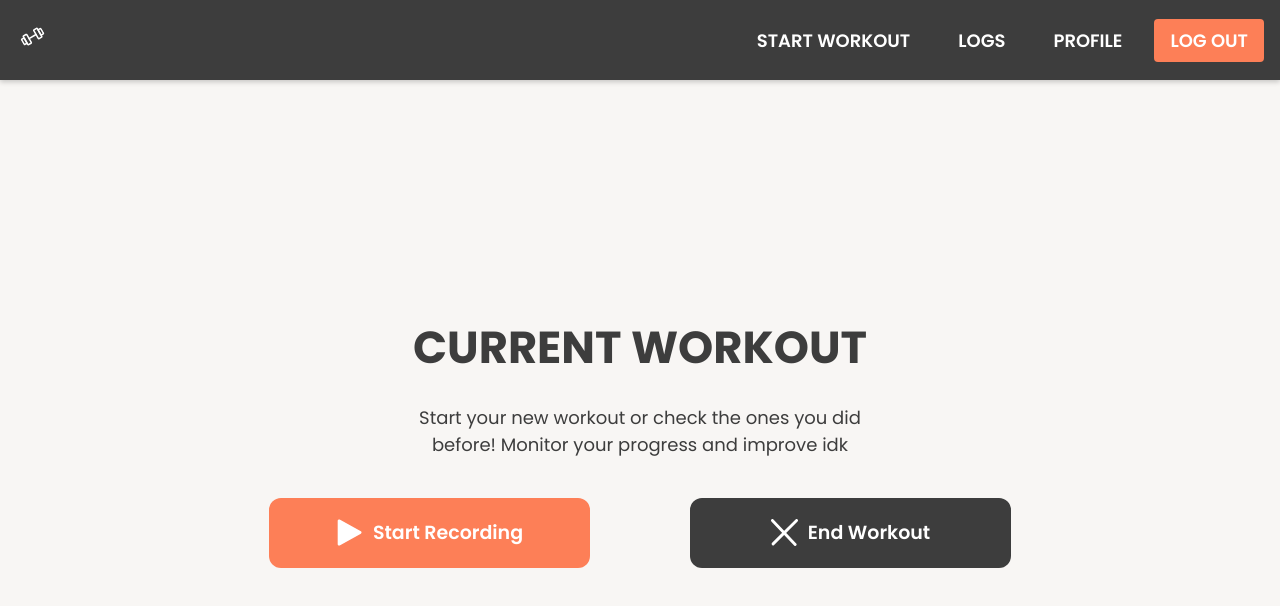
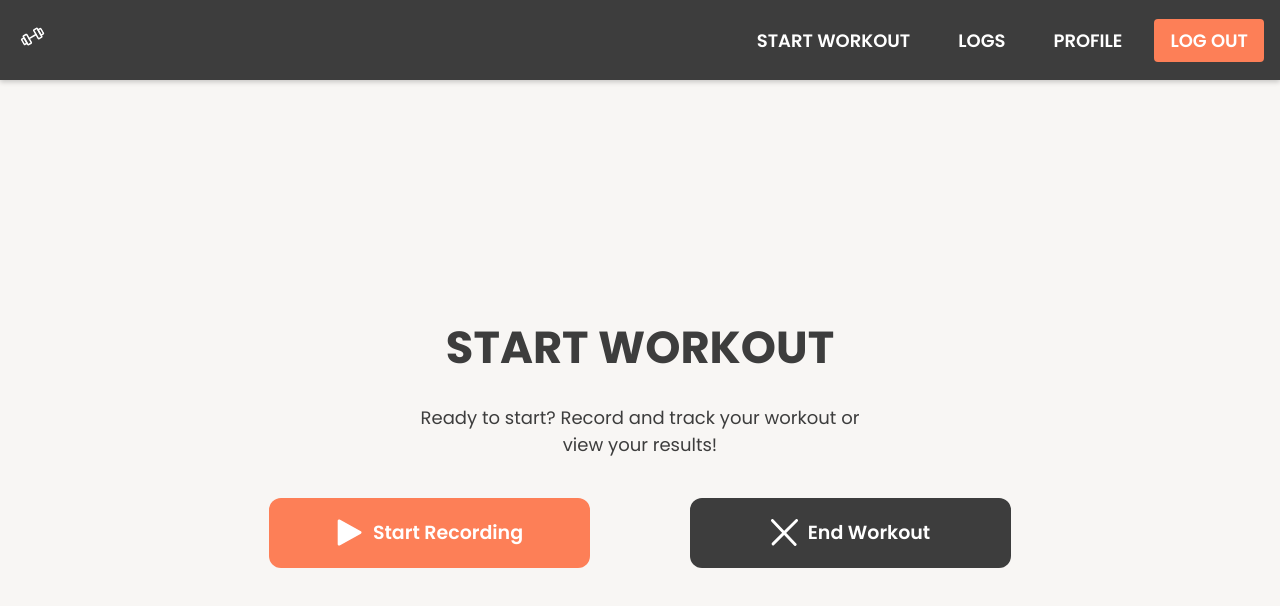
Before and after one commit to jonasbj99/P7-707, a React (Create React App) app in the folder SmartFit-app/: page /current-workout in a window 1280 px wide. Shown: the top 606 px of the page. Built offline with nearby package versions, Linux system fonts and the light colour scheme.

Commit message:
Fixed navbar + added paragraphs

```diff
--- a/SmartFit-app/src/components/Navbar/Navbar.tsx
+++ b/SmartFit-app/src/components/Navbar/Navbar.tsx
@@ -32,10 +32,10 @@ function Navbar({ logoImg, logoAlt }: NavbarProps) {
 
       {/*Menu links*/}
       <nav className={`${styles.navLinks} ${menuOpen ? styles.menuOpen : ''}`}>
-        <Link to="/login">
+        <Link to="/current-workout">
           <img src={loginIcon} alt="Login Icon" className={styles.icon} /> Start workout
         </Link>
-        <Link to="/login">
+        <Link to="/logs">
           <img src={loginIcon} alt="Login Icon" className={styles.icon} /> Logs
         </Link>
         <Link to="/login">
--- a/SmartFit-app/src/pages/CurrentWorkout/CurrentWorkout.tsx
+++ b/SmartFit-app/src/pages/CurrentWorkout/CurrentWorkout.tsx
@@ -22,8 +22,8 @@ const CurrentWorkout = () => {
       <div className="home-section">
         <Header
           variant={'phoneM'}
-          title='Current workout'
-          paragraph={'Start your new workout or check the ones you did before! Monitor your progress and improve idk'
+          title='Start workout'
+          paragraph={'Ready to start? Record and track your workout or view your results!'
           }
         />
 
--- a/SmartFit-app/src/pages/Home/Home.tsx
+++ b/SmartFit-app/src/pages/Home/Home.tsx
@@ -23,7 +23,7 @@ const Home = () => {
         <Header
           variant={'phoneL'}
           title='Homepage'
-          paragraph={'Start your new workout or check the ones you did before! Monitor your progress and improve idk'
+          paragraph={'Track your workouts, monitor progress, and achieve your fitness goals with SMARTFIT.'
           }
         />
 
```
